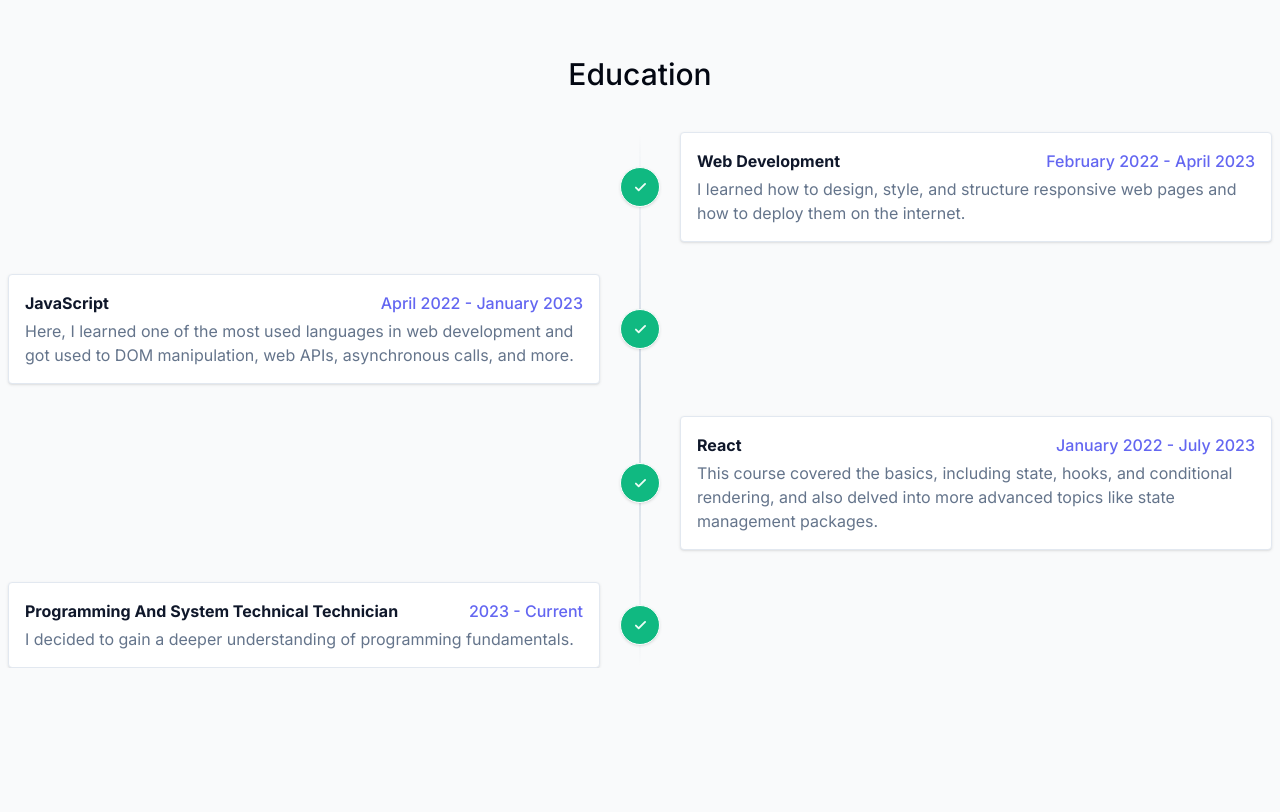
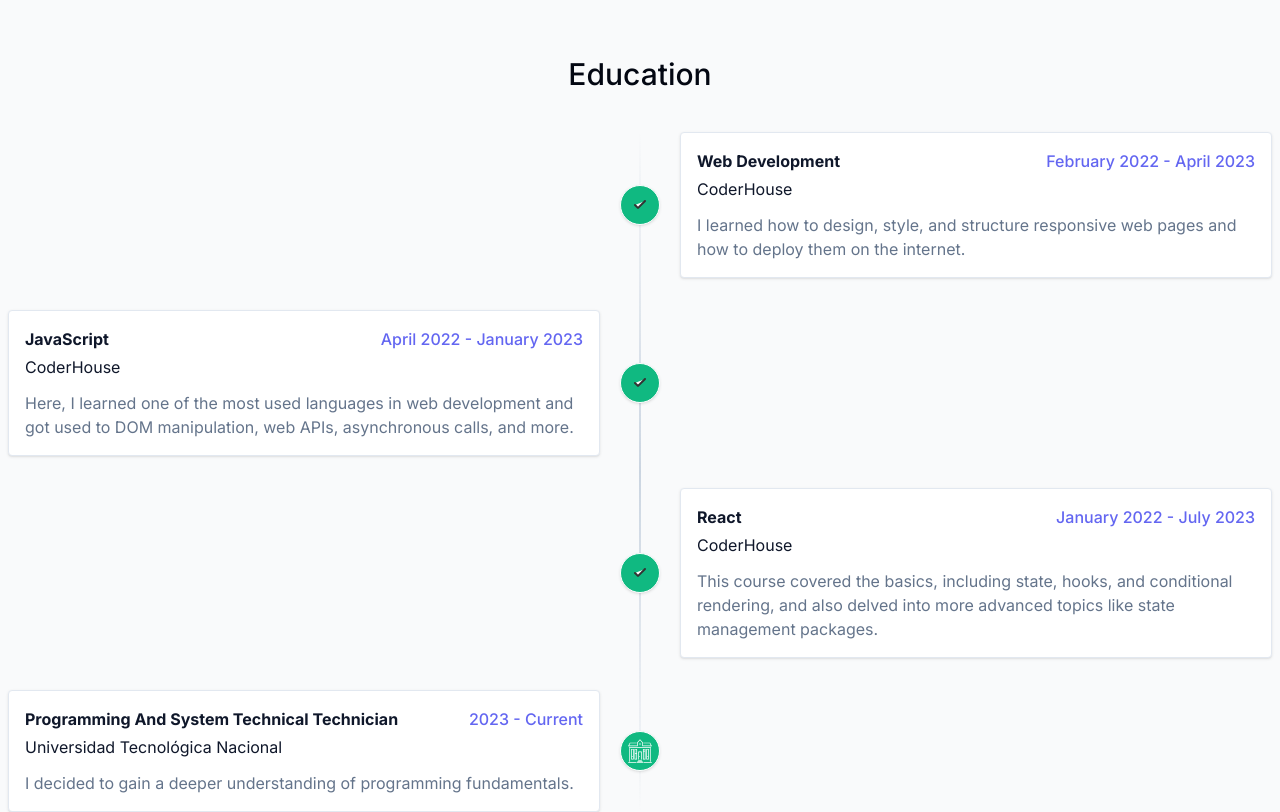
Before and after one commit to JuanMosquela/portfolio-next, a Next.js app: page / in a window 1280 px wide. Shown: the part 1980-2792 px from the top of the page. Before the commit the page ends 2648 px from the top, so only its background shows below. Built offline with nearby package versions, Linux system fonts and the light colour scheme.

Commit message:
changed viewport animations

```diff
--- a/components/about.tsx
+++ b/components/about.tsx
@@ -8,6 +8,7 @@ export default function About() {
       initial={{ opacity: 0, y: 100 }}
       whileInView={{ opacity: 1, y: 0 }}
       transition={{ delay: 0.175 }}
+      viewport={{ once: true }}
       id="about"
     >
       <SectionHeading>About me</SectionHeading>
--- a/components/skills.tsx
+++ b/components/skills.tsx
@@ -24,6 +24,7 @@ export default function Skills() {
       whileInView={{ opacity: 1, y: 0 }}
       transition={{ delay: 0.175 }}
       id="skills"
+      viewport={{ once: true }}
     >
       <SectionHeading>Skills</SectionHeading>
       <ul className="flex justify-center  flex-wrap  gap-2">
@@ -33,6 +34,7 @@ export default function Skills() {
             whileInView="animate"
             variants={variants}
             custom={index}
+            viewport={{ once: true }}
             className="group hover:!translate-y-[-7px] duration-150"
           >
             <div className="rounded-full shadow-md shadow-black/[0.03] border-opacity-80 w-20 h-20  flex items-center  justify-center flex-col hover:scale-110 duration-150 delay-75 transition-all ">
--- a/components/timeline.tsx
+++ b/components/timeline.tsx
@@ -6,6 +6,10 @@ import SectionHeading from "./heading";
 import { experience } from "@/constants/education";
 
 import { motion } from "framer-motion";
+import school from "@/public/school.svg";
+import check from "@/public/check.svg";
+import Image from "next/image";
+import { once } from "events";
 
 const variants = {
   initial: (index: number) => ({ opacity: 0, x: index % 2 == 0 ? 25 : -25 }),
@@ -30,33 +34,29 @@ export default function Timeline() {
             variants={variants}
             whileInView="animate"
             custom={index}
+            viewport={{ once: true }}
             className="relative flex items-center justify-between md:justify-normal md:odd:flex-row-reverse group is-active duration-200"
           >
             <div className="flex items-center justify-center w-10 h-10 rounded-full border border-white bg-slate-300 group-[.is-active]:bg-emerald-500 text-slate-500 group-[.is-active]:text-emerald-50 shadow shrink-0 md:order-1 md:group-odd:-translate-x-1/2 md:group-even:translate-x-1/2">
-              <svg
-                className="fill-current"
-                xmlns="http://www.w3.org/2000/svg"
-                width="12"
-                height="10"
-              >
-                <path
-                  fill-rule="nonzero"
-                  d="M10.422 1.257 4.655 7.025 2.553 4.923A.916.916 0 0 0 1.257 6.22l2.75 2.75a.916.916 0 0 0 1.296 0l6.415-6.416a.916.916 0 0 0-1.296-1.296Z"
-                />
-              </svg>
+              <Image
+                src={item.place.toLowerCase() == "coderhouse" ? check : school}
+                width={24}
+                alt="logo"
+              />
             </div>
 
-            <div className="w-[calc(100%-4rem)] md:w-[calc(50%-2.5rem)] bg-white p-4 rounded border border-slate-200 shadow">
+            <article className="w-[calc(100%-4rem)] md:w-[calc(50%-2.5rem)] bg-white p-4 rounded border border-slate-200 shadow">
               <div className="flex items-center justify-between space-x-2 mb-1">
-                <div className="font-bold text-slate-900 capitalize">
+                <h4 className="font-bold text-slate-900 capitalize">
                   {item.title}
-                </div>
+                </h4>
                 <time className="font-caveat font-medium text-indigo-500">
                   {item.date}
                 </time>
               </div>
-              <div className="text-slate-500">{item.text}</div>
-            </div>
+              <h5 className=" text-slate-900 capitalize mb-3">{item.place}</h5>
+              <p className="text-slate-500">{item.text}</p>
+            </article>
           </motion.div>
         ))}
       </div>
--- a/constants/education.ts
+++ b/constants/education.ts
@@ -1,26 +1,33 @@
+import React from "react";
+import { IoIosSchool } from "react-icons/io";
+
 export const experience = [
   {
     title: "Web Development",
     place: "CoderHouse",
     text: "I learned how to design, style, and structure responsive web pages and how to deploy them on the internet.",
     date: "February 2022 - April 2023",
+    icon: React.createElement(IoIosSchool),
   },
   {
     title: "JavaScript",
     place: "CoderHouse",
     text: "Here, I learned one of the most used languages in web development and got used to DOM manipulation, web APIs, asynchronous calls, and more.",
     date: "April 2022 - January 2023",
+    icon: React.createElement(IoIosSchool),
   },
   {
     title: "React",
     place: "CoderHouse",
     text: "This course covered the basics, including state, hooks, and conditional rendering, and also delved into more advanced topics like state management packages.",
     date: "January 2022 - July 2023",
+    icon: React.createElement(IoIosSchool),
   },
   {
     title: "Programming and System Technical Technician",
     place: "Universidad Tecnológica Nacional",
     text: "I decided to gain a deeper understanding of programming fundamentals.",
     date: "2023 - Current",
+    icon: React.createElement(IoIosSchool),
   },
 ];
```
Also changed, not shown: public/check.svg (added), public/school.svg (added).
